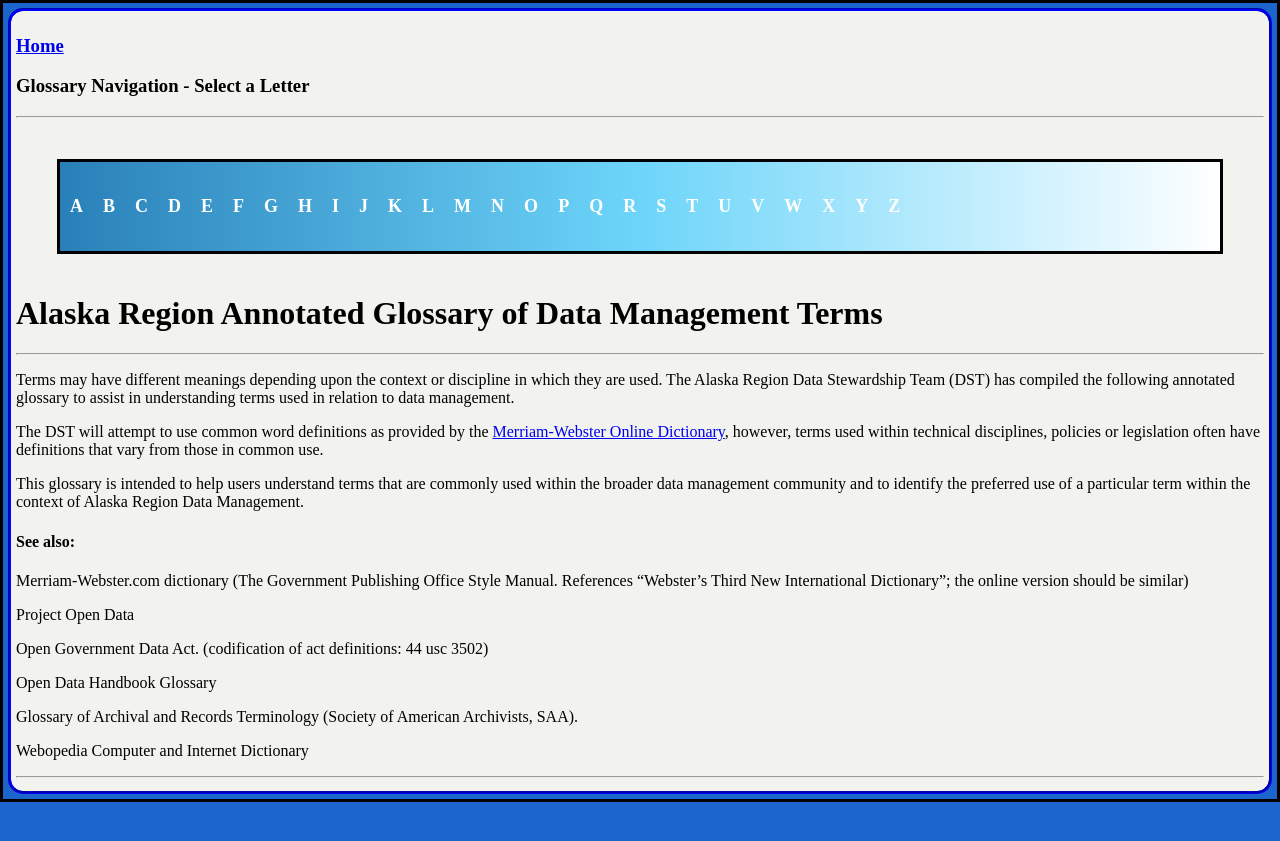
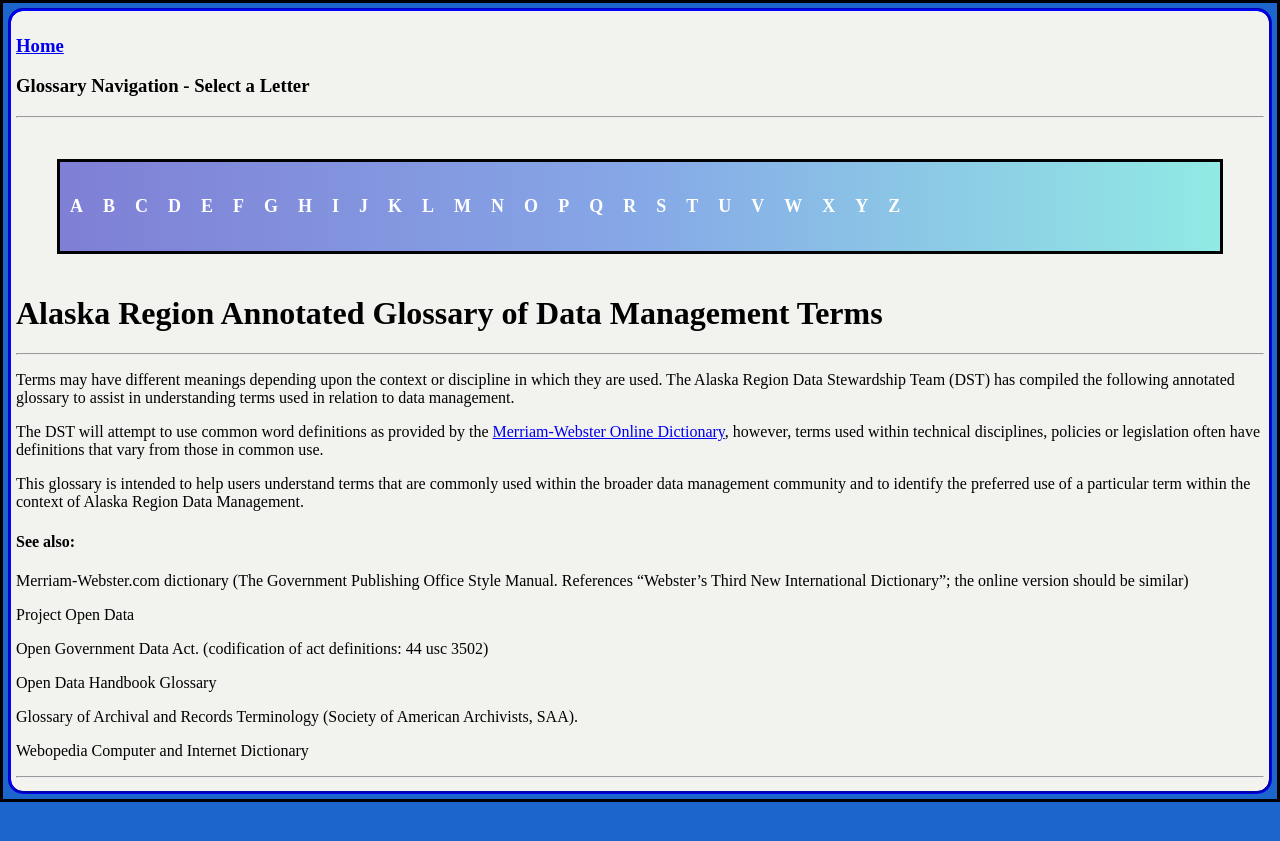
Before and after one commit to ThePanamalien/TestOne, a Jekyll site: the page built from index.md, in a window 1280 px wide. Shown: the top 841 px of the page. Built offline with Jekyll 4.4.1, drawn with Linux system fonts in a browser that asks for light colours.

Commit message:
Update glossaryPage.html

```diff
--- a/_layouts/glossaryPage.html
+++ b/_layouts/glossaryPage.html
@@ -9,7 +9,7 @@ ul {
   list-style-type: none;
   margin: 41px;
   padding: 0;
-  background: linear-gradient(to right, #2980b9, #6dd5fa, #ffffff);
+  background: linear-gradient(to right, #7f7fd5, #86a8e7, #91eae4);
   border-style: solid;
   border-color: black;
   text-align: center;
@@ -22,15 +22,13 @@ li {
 }
 
 li a {
-  display: block;
+  display: inline-block;
   color: white;
-  text-align: center;
   padding: 10px;
   text-decoration: none;
   font-size: 18px;
-  overflow: hidden;
-
-}
+  overflow: none;
+  }
 
 li a:hover {
   background-color: white;
```
